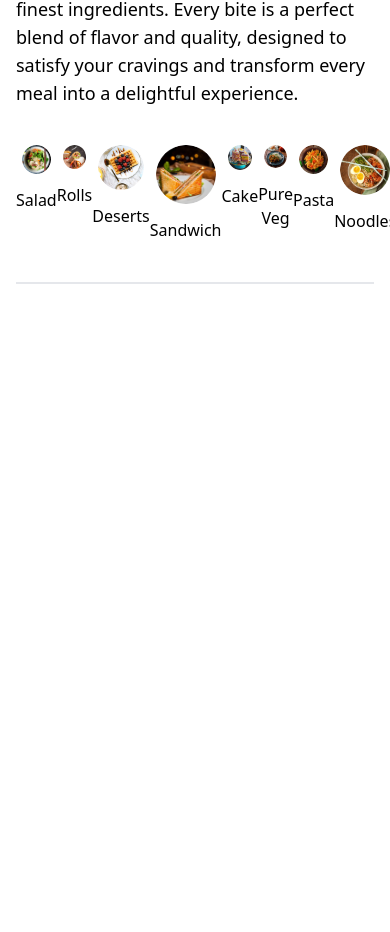
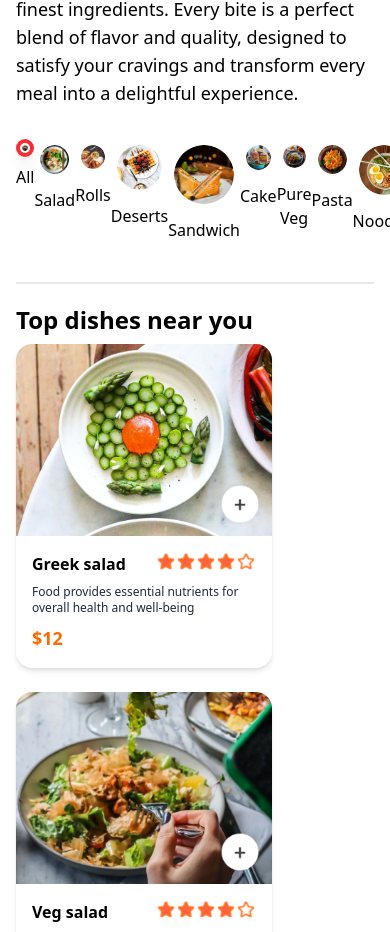
Before and after one commit to OMzaiswal/Food-delivery-app, a React (Vite) app in the folder frontend/: page / in a window 390 px wide. Shown: the part 851-1783 px from the top of the page. Before the commit the page ends 1151 px from the top, so only its background shows below. Built offline with nearby package versions, Linux system fonts and the light colour scheme.

Commit message:
added FoodDispaly.tsx and FoodItemCard.tsx with code

```diff
--- a/frontend/src/assets/assets.ts
+++ b/frontend/src/assets/assets.ts
@@ -43,6 +43,7 @@ import food_29 from './food_29.png'
 import food_30 from './food_30.png'
 import food_31 from './food_31.png'
 import food_32 from './food_32.png'
+import allFood from './allFood.jpg'
 
 import add_icon_white from './add_icon_white.png'
 import add_icon_green from './add_icon_green.png'
@@ -83,6 +84,10 @@ export const assets = {
 }
 
 export const menu_list = [
+    {
+        menu_name: "All",
+        menu_image: menu_6
+    },
     {
         menu_name: "Salad",
         menu_image: menu_1
--- a/frontend/src/components/FoodDisplay.tsx
+++ b/frontend/src/components/FoodDisplay.tsx
@@ -1,7 +1,21 @@
+import { useRecoilValue } from "recoil";
+import { food_list } from "../assets/assets";
+import { FoodItemCard } from "./FoodItemCard";
+import { foodCategoryState } from "../store/foodCategoryState";
 
 export const FoodDisplay = () => {
 
+    const foodCategory = useRecoilValue(foodCategoryState)
+    const filteredFoodList = foodCategory === 'All' ? food_list : food_list.filter(foodItem => foodItem.category === foodCategory)
+
     return (
-        <div></div>
+        <div className="mt-5">
+            <h2 className="text-2xl font-semibold mb-2">Top dishes near you</h2>
+            <div className="grid grid-cols-1 sm:grid-cols-2 md:grid-cols-3 lg:grid-cols-5 gap-6">
+                {filteredFoodList.map((foodItem, index) => (
+                    <FoodItemCard key={index} foodDetails={foodItem}/>
+                ))}
+            </div>
+        </div>
     )
 }
--- /dev/null
+++ b/frontend/src/components/FoodItemCard.tsx
@@ -0,0 +1,58 @@
+import { useState } from "react";
+import { assets } from "../assets/assets";
+
+export interface FoodDetails {
+    name: string;
+    image: string;
+    price: number;
+    description: string;
+    category: string
+}
+
+export const FoodItemCard = ({ foodDetails }: { foodDetails: FoodDetails } ) => {
+
+    const [itemCount, setItemCount] = useState(0);
+
+    return (
+        <div className="rounded-2xl shadow-md bg-white w-64 max-w-sm">
+            <div className="relative">
+                <img
+                    src={foodDetails.image}
+                    alt={foodDetails.name}
+                    className="w-64 h-48 rounded-t-2xl object-cover"/>
+                { !itemCount ? (
+                    <img
+                        src={assets.add_icon_white}
+                        alt="add icon"
+                        className="absolute bottom-3 right-3 w-10 h-10 cursor-pointer transition hover:scale-110"
+                        onClick={() => setItemCount(prev => prev + 1)}
+                    />
+                ) : (
+                    <div className="absolute bottom-2 right-2 flex items-center space-x-2 bg-white rounded-full p-1 shadow-md">
+                        <img
+                            src={assets.remove_icon_red}
+                            alt="remove icon"
+                            className="w-8 h-8 cursor-pointer hover:scale-110 transition"
+                            onClick={() => setItemCount(prev => prev - 1)}
+                        />
+                        <p className="text-lg font-semibold text-gray-600">{ itemCount }</p>
+                        <img
+                            src={assets.add_icon_green}
+                            alt="add icon"
+                            className="w-8 h-8 cursor-pointer hover:scale-110 transition"
+                            onClick={() => setItemCount(prev => prev + 1)}
+                        />
+                    </div>
+                )}
+            </div>
+            <div className="p-4 space-y-2">
+                <div className="flex justify-between">
+                    <p className="font-semibold">{foodDetails.name}</p>
+                    <img src={assets.rating_starts} alt="ratings" className="h-5"/>
+                </div>
+                <div className="text-xs text-gray-800">{foodDetails.description}</div>
+                <div className="text-lg text-orange-500 font-semibold">${foodDetails.price}</div>
+            </div>
+        </div>
+    )
+}
--- a/frontend/src/pages/Home.tsx
+++ b/frontend/src/pages/Home.tsx
@@ -1,9 +1,11 @@
 import { ExploreMenu } from "../components/ExploreMenu"
+import { FoodDisplay } from "../components/FoodDisplay"
 import { Header } from "../components/Header"
 
 export const Home = () => {
     return <div>
         <Header />
         <ExploreMenu />
+        <FoodDisplay />
     </div>
 }
```
Also changed, not shown: frontend/src/assets/allFood.jpg (added).
